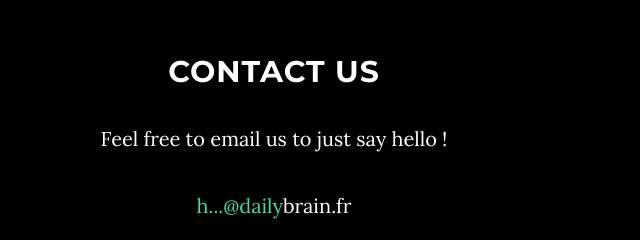
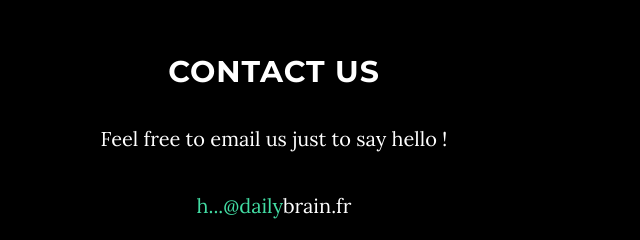
Before and after one commit to dailybrain/dailybrain.github.io.old, a plain HTML site: page index.html in a window 1280 px wide. Shown: the part 1829-2069 px from the top of the page, 366-1006 px from the left. Drawn offline with Linux system fonts and the light colour scheme; some packages are replaced by stand-ins of ours.

Commit message:
Fix contact us sentence

```diff
--- a/index.html
+++ b/index.html
@@ -118,7 +118,7 @@
         <div class="row">
             <div class="col-lg-8 col-lg-offset-2">
                 <h2>Contact Us</h2>
-                <p>Feel free to email us to just say hello !</p>
+                <p>Feel free to email us just to say hello !</p>
                 <p><a href="http://www.google.com/recaptcha/mailhide/d?k=01PfeGwk3RNHjY5BvIVgZywQ==&amp;c=u1k2rie5HBM_K_mDckHO_TB5wawsTSnRiK3xlaWAx0Q=" onclick="window.open('http://www.google.com/recaptcha/mailhide/d?k\07501PfeGwk3RNHjY5BvIVgZywQ\75\75\46c\75u1k2rie5HBM_K_mDckHO_TB5wawsTSnRiK3xlaWAx0Q\075', '', 'toolbar=0,scrollbars=0,location=0,statusbar=0,menubar=0,resizable=0,width=500,height=300'); return false;" title="Reveal this e-mail address">h...@daily</a>brain.fr</p>
                 <ul class="list-inline banner-social-buttons">
                     <li>
```
